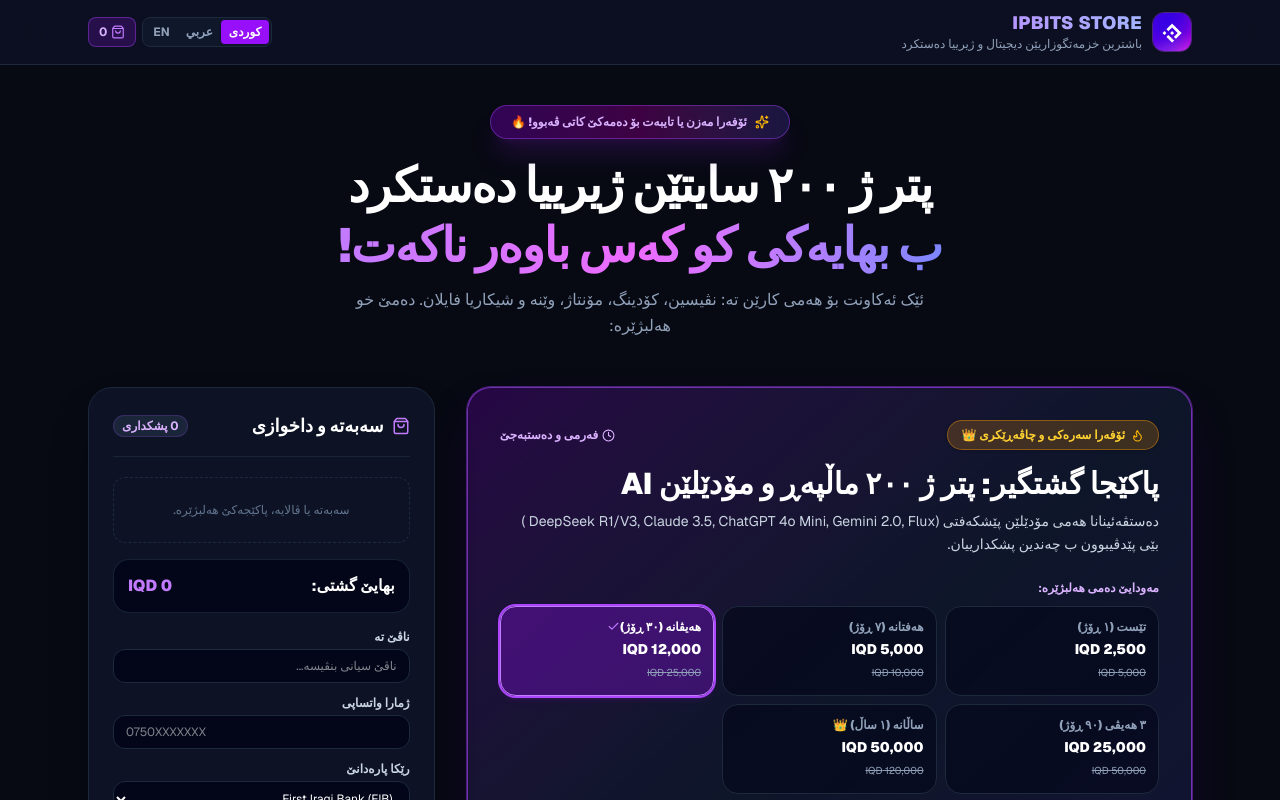
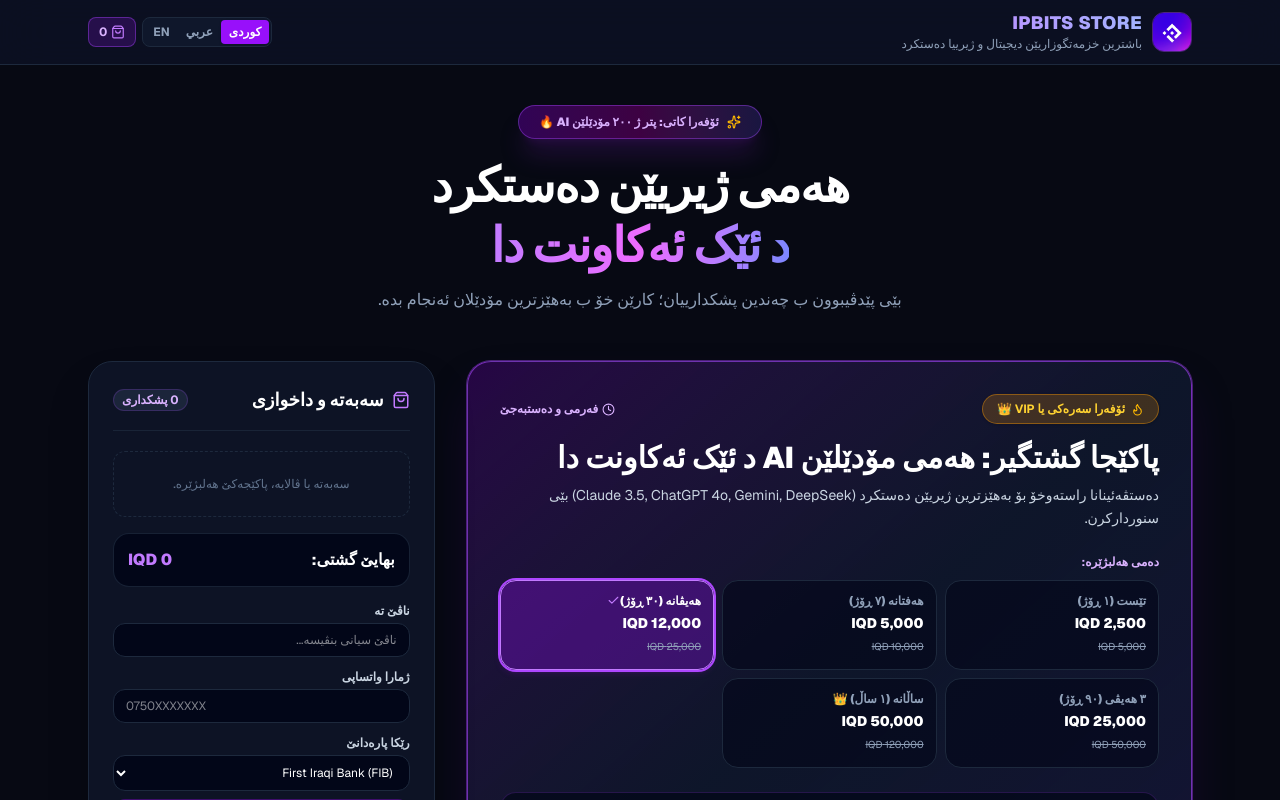
Before and after one commit to ipbits/IPBITS-STORE, a Next.js app: page / in a window 1280 px wide. Shown: the top 800 px of the page. Built offline with nearby package versions, Linux system fonts and the light colour scheme.

Commit message:
update website

```diff
--- a/src/app/page.js
+++ b/src/app/page.js
@@ -9,15 +9,15 @@ const TRANSLATIONS = {
   ku: {
     dir: 'rtl',
     storeSubtitle: 'باشترین خزمەتگوزاریێن دیجیتال و ژیرییا دەستکرد',
-    heroBadge: 'ئۆفەرا مەزن یا تایبەت بۆ دەمەکێ کاتی ڤەبوو! 🔥',
-    heroTitle1: 'پتر ژ ٢٠٠ سایتێن ژیرییا دەستکرد',
-    heroTitle2: 'ب بهایەکی کو کەس باوەر ناکەت!',
-    heroDesc: 'ئێک ئەکاونت بۆ هەمی کارێن تە: نڤیسین، کۆدینگ، مۆنتاژ، وێنە و شیکاریا فایلان. دەمێ خو هەلبژێرە:',
-    mainOfferBadge: 'ئۆفەرا سەرەکی و چاڤەڕێکری 👑',
+    heroBadge: 'ئۆفەرا کاتی: پتر ژ ٢٠٠ مۆدێلێن AI 🔥',
+    heroTitle1: 'هەمی ژیریێن دەستکرد',
+    heroTitle2: 'د ئێک ئەکاونت دا',
+    heroDesc: 'بێی پێدڤیبوون ب چەندین پشکدارییان؛ کارێن خۆ ب بەهێزترین مۆدێلان ئەنجام بدە.',
+    mainOfferBadge: 'ئۆفەرا سەرەکی یا VIP 👑',
     officialBadge: 'فەرمی و دەستبەجێ',
-    mainOfferTitle: 'پاکێجا گشتگیر: پتر ژ ٢٠٠ ماڵپەڕ و مۆدێلێن AI',
-    mainOfferDesc: 'دەستڤەئینانا هەمی مۆدێلێن پێشکەفتی (DeepSeek R1/V3, Claude 3.5, ChatGPT 4o Mini, Gemini 2.0, Flux ) بێی پێدڤیبوون ب چەندین پشکدارییان.',
-    selectDuration: 'مەودایێ دەمی هەلبژێرە:',
+    mainOfferTitle: 'پاکێجا گشتگیر: هەمی مۆدێلێن AI د ئێک ئەکاونت دا',
+    mainOfferDesc: 'دەستڤەئینانا راستەوخۆ بۆ بەهێزترین ژیریێن دەستکرد (Claude 3.5, ChatGPT 4o, Gemini, DeepSeek) بێی سنوردارکرن.',
+    selectDuration: 'دەمی هەلبژێرە:',
     selectedPriceFor: 'بهایێ پاکێجا هەلبژارتی',
     addToCartBtn: 'دەستڤەئینان:',
     inCartBtn: 'د سەبەتێ دا یا زێدەکرییە (داگرتن بۆ گوهۆڕینێ)',
@@ -59,15 +59,15 @@ const TRANSLATIONS = {
   ar: {
     dir: 'rtl',
     storeSubtitle: 'أفضل الخدمات الرقمية والذكاء الاصطناعي',
-    heroBadge: 'العرض الأكبر متاح الآن لفترة محدودة! 🔥',
-    heroTitle1: 'أكثر من ٢٠٠ موقع ذكاء اصطناعي',
-    heroTitle2: 'بسعر لا يُصدق!',
-    heroDesc: 'حساب واحد لجميع مهامك: الكتابة، البرمجة، المونتاج، الصور وتحليل الملفات. اختر مدتك:',
-    mainOfferBadge: 'العرض الرئيسي المنتظر 👑',
+    heroBadge: 'عرض حصري: أكثر من ٢٠٠ نموذج AI 🔥',
+    heroTitle1: 'جميع أدوات الذكاء الاصطناعي',
+    heroTitle2: 'في حساب واحد',
+    heroDesc: 'دون الحاجة لاشتراكات متعددة؛ أنجز جميع مهامك بأقوى النماذج العالمية.',
+    mainOfferBadge: 'العرض الرئيسي VIP 👑',
     officialBadge: 'رسمي وفوري',
-    mainOfferTitle: 'الباقة الشاملة: أكثر من ٢٠٠ موقع ونموذج AI',
-    mainOfferDesc: 'وصول إلى جميع النماذج المتقدمة (DeepSeek R1/V3, Claude 3.5, ChatGPT 4o Mini, Gemini 2.0, Flux 🎨) دون الحاجة لاشتراكات متعددة.',
-    selectDuration: 'اختر المدة الزمنية:',
+    mainOfferTitle: 'الباقة الشاملة: جميع نماذج AI في حساب واحد',
+    mainOfferDesc: 'وصول مباشر إلى أقوى نماذج الذكاء الاصطناعي (Claude 3.5, ChatGPT 4o, Gemini, DeepSeek) بلا حدود.',
+    selectDuration: 'اختر المدة:',
     selectedPriceFor: 'سعر الباقة المختارة',
     addToCartBtn: 'الحصول على العرض:',
     inCartBtn: 'مضاف إلى السلة (انقر للتغيير)',
@@ -109,15 +109,15 @@ const TRANSLATIONS = {
   en: {
     dir: 'ltr',
     storeSubtitle: 'Premium Digital & Artificial Intelligence Services',
-    heroBadge: 'Special Mega Offer Live for a Limited Time! 🔥',
-    heroTitle1: 'Over 200+ AI Platforms & Models',
-    heroTitle2: 'At an Unbelievable Price!',
-    heroDesc: 'One single account for all your workflows: Writing, Coding, Video Editing, Images, and File Analysis. Choose your duration:',
-    mainOfferBadge: 'Featured & Awaited Offer 👑',
+    heroBadge: 'Limited Offer: Over 200+ AI Models 🔥',
+    heroTitle1: 'All Top AI Models',
+    heroTitle2: 'In One Account',
+    heroDesc: 'No need for multiple subscriptions; power all your workflows with elite AI.',
+    mainOfferBadge: 'Featured VIP Offer 👑',
     officialBadge: 'Official & Instant',
-    mainOfferTitle: 'All-In-One Hub: Over 200+ AI Models',
-    mainOfferDesc: 'Instant access to all top-tier models (DeepSeek R1/V3, Claude 3.5, ChatGPT 4o Mini, Gemini 2.0, Flux 🎨) without multiple subscriptions.',
-    selectDuration: 'Choose Plan Duration:',
+    mainOfferTitle: 'All-In-One Hub: Elite AI Models In One Account',
+    mainOfferDesc: 'Direct access to world-class AI models (Claude 3.5, ChatGPT 4o, Gemini, DeepSeek) without limits.',
+    selectDuration: 'Select Plan:',
     selectedPriceFor: 'Selected Plan Price',
     addToCartBtn: 'Get Access:',
     inCartBtn: 'Added to Cart (Click to update)',
@@ -126,7 +126,7 @@ const TRANSLATIONS = {
     cartTitle: 'Cart & Checkout',
     subscriptions: 'Items',
     cartEmpty: 'Your cart is empty, please select a plan.',
-    totalPrice: 'Total Amount:',
+    totalPrice: 'Total Price:',
     labelName: 'Your Full Name',
     placeholderName: 'Enter your full name...',
     labelPhone: 'WhatsApp Number',
```
